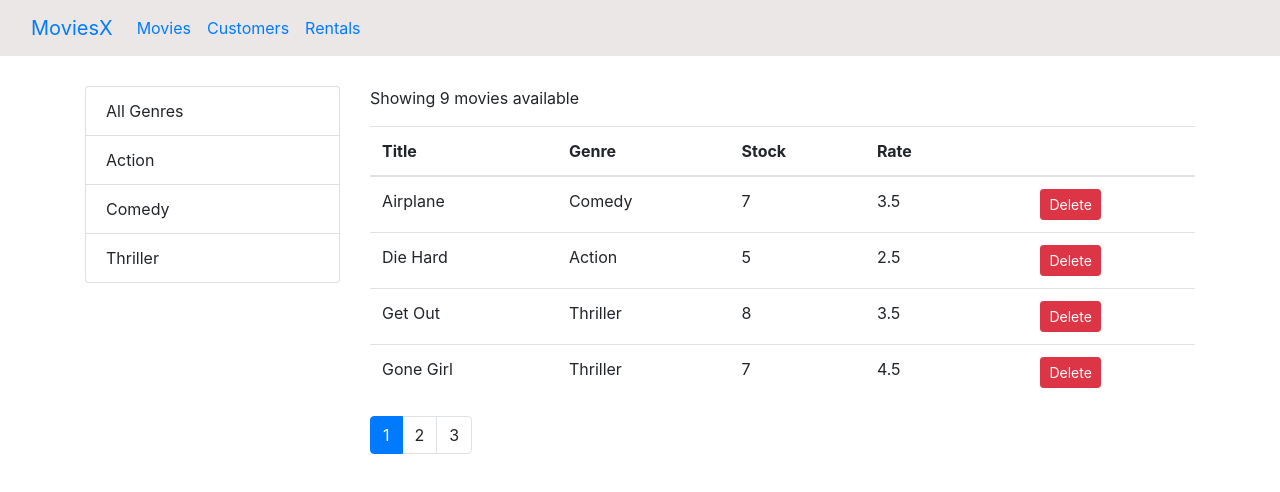
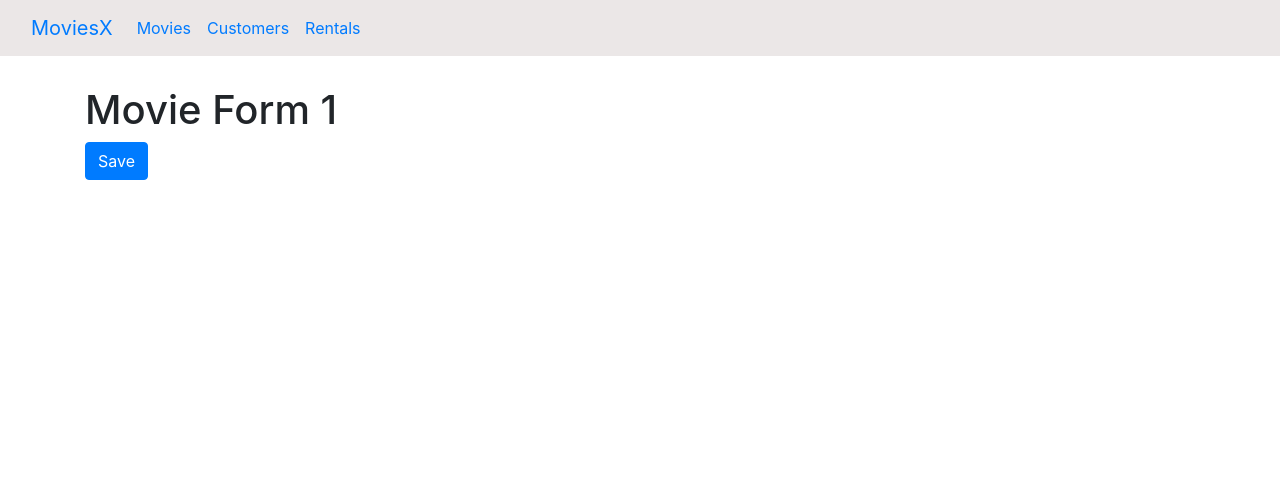
Before and after one commit to seb-art/movies-app, a React (Create React App) app: page /movies/1 in a window 1280 px wide. Shown: the top 492 px of the page. Built offline with nearby package versions, Linux system fonts and the light colour scheme; the HTML template or start-up script is replaced by a standard one.

Commit message:
more navigation

```diff
--- a/src/App.js
+++ b/src/App.js
@@ -1,5 +1,6 @@
 import { Route, Switch, Redirect } from "react-router-dom";
 import Movies from "./components/movies";
+import MovieForm from "./components/movieForm";
 import Rentals from "./components/rentals";
 import Customers from "./components/customers";
 import NotFound from "./components/notFound";
@@ -12,6 +13,7 @@
       <NavBar />
       <main className="container">
         <Switch>
+          <Route path="/movies/:id" component={MovieForm} />
           <Route path="/movies" component={Movies} />
           <Route path="/customers" component={Customers} />
           <Route path="/rentals" component={Rentals} />
--- a/src/components/movieForm.jsx
+++ b/src/components/movieForm.jsx
@@ -0,0 +1,12 @@
+import React from "react";
+
+const MovieForm = ({ match, history }) => {
+  return (
+    <div>
+      <h1>Movie Form {match.params.id}</h1>
+      <button className="btn btn-primary" onClick = {() => history.push('/movies')}>Save</button>
+    </div>
+  );
+};
+
+export default MovieForm;
--- a/src/components/moviesTable.jsx
+++ b/src/components/moviesTable.jsx
@@ -1,10 +1,17 @@
 import React, { Component } from "react";
+import { Link } from "react-router-dom";
 import Table from "./common/table";
 import Like from "./common/like";
 
 class MoviesTable extends Component {
   columns = [
-    { path: "title", label: "Title" },
+    {
+      path: "title",
+      label: "Title",
+      content: (movie) => (
+        <Link to={`/movies/${movie._id}`}>{movie.title}</Link>
+      ),
+    },
     { path: "genre.name", label: "Genre" },
     { path: "numberInStock", label: "Stock" },
     { path: "dailyRentalRate", label: "Rate" },
```
